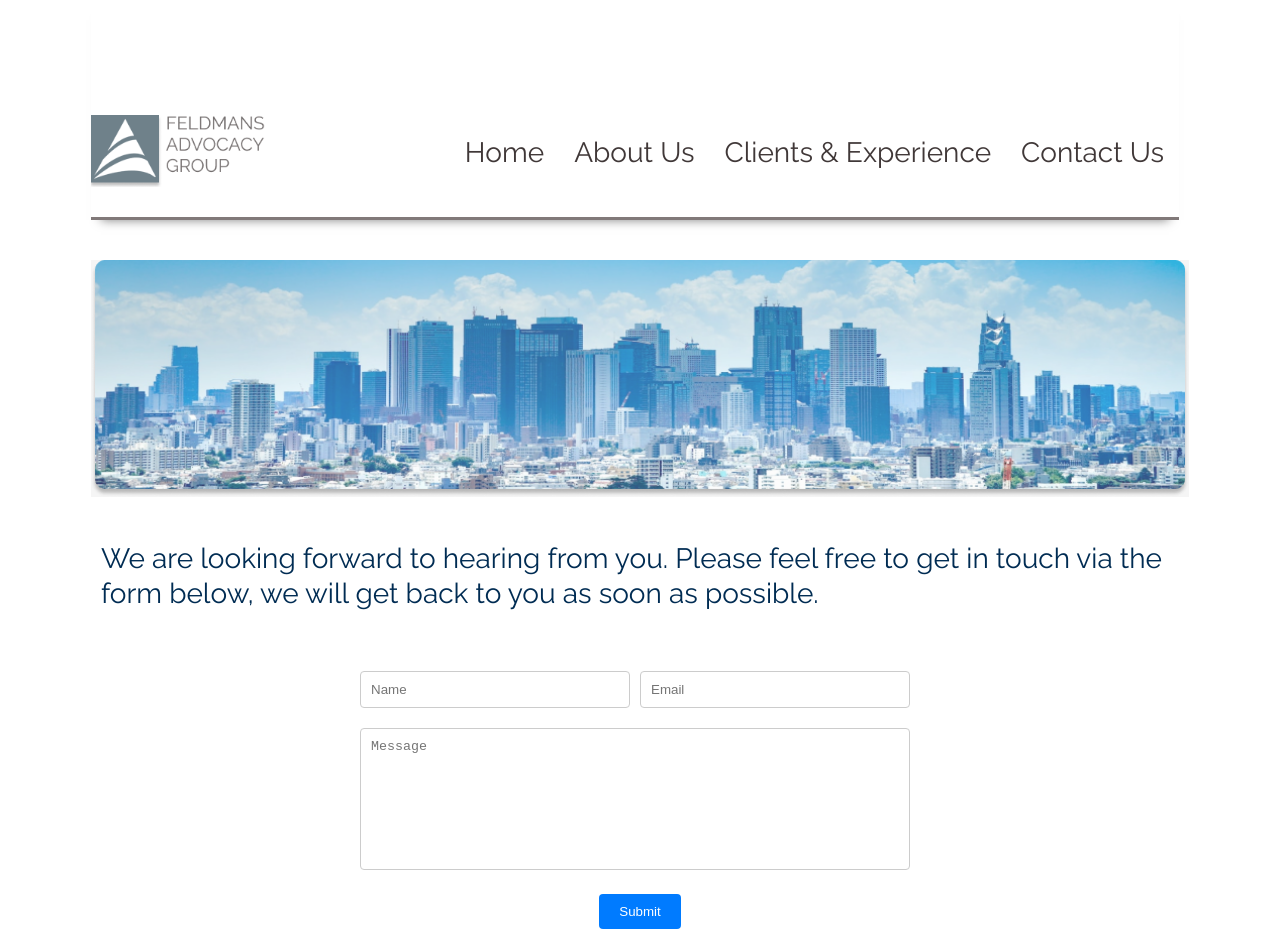
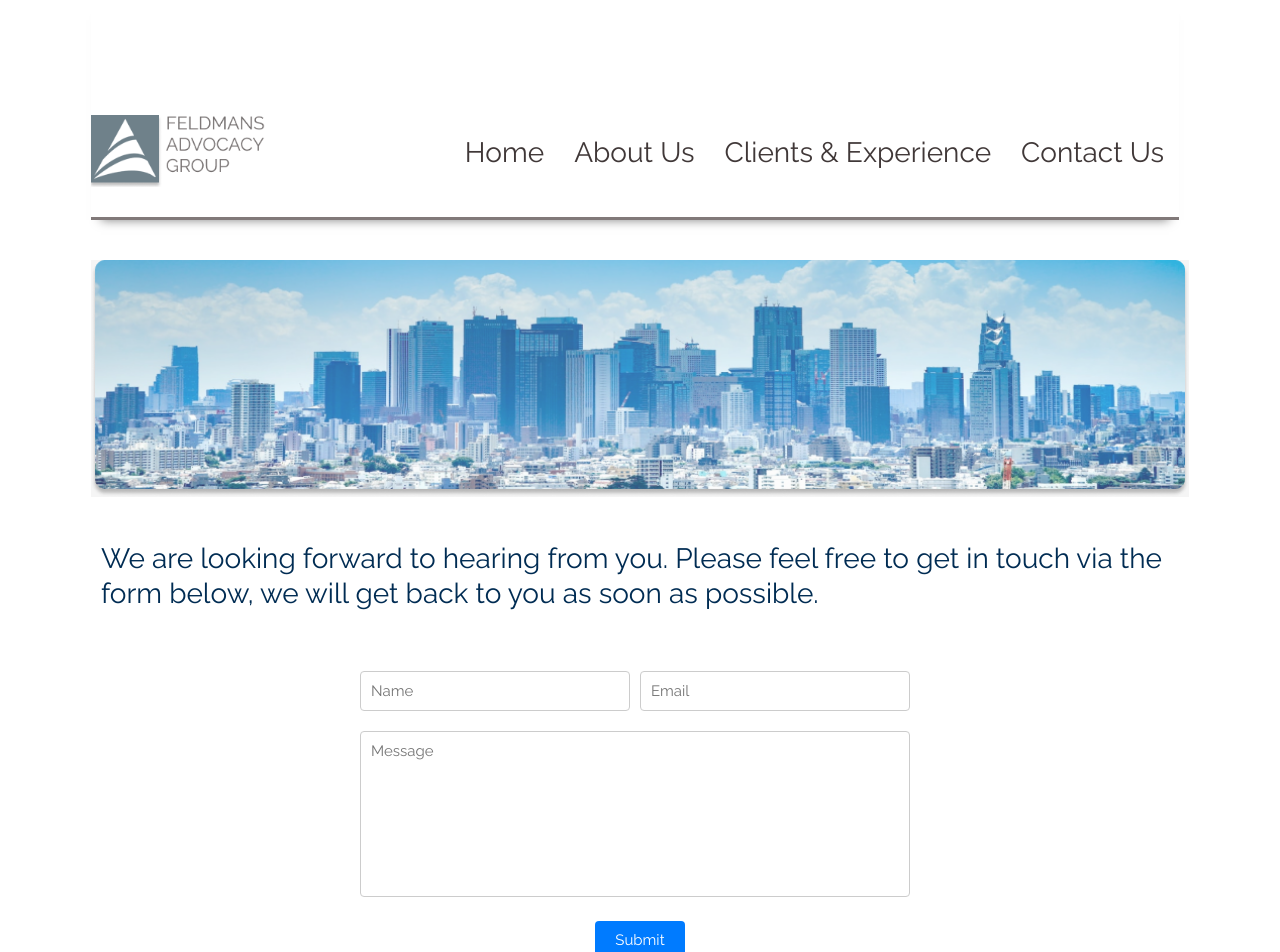
Before and after one commit to Korzyukova/feldmans-firebase-react, a React (Vite) app in the folder client/: page /contact-us in a window 1280 px wide. Shown: the top 952 px of the page. Built offline with nearby package versions, Linux system fonts and the light colour scheme.

Commit message:
form and submit

```diff
--- a/client/src/components/Form/Form.css
+++ b/client/src/components/Form/Form.css
@@ -44,6 +44,13 @@ formRow .col {
   padding: 10px;
   border: 1px solid #ccc;
   border-radius: 4px;
+  font-family: 'Raleway';
+  font-style: normal;
+  font-weight: 400;
+  font-size: 15px;
+  line-height: 18px;
+  color: rgb(0, 44, 83);
+
 }
 
 /* Error message styling */
@@ -61,6 +68,11 @@ formRow .col {
   border: none;
   border-radius: 4px;
   cursor: pointer;
+  font-family: 'Raleway';
+  font-style: normal;
+  font-weight: 400;
+  font-size: 15px;
+  line-height: 18px;
 }
 
 /* Hover state for the submit button */
```
